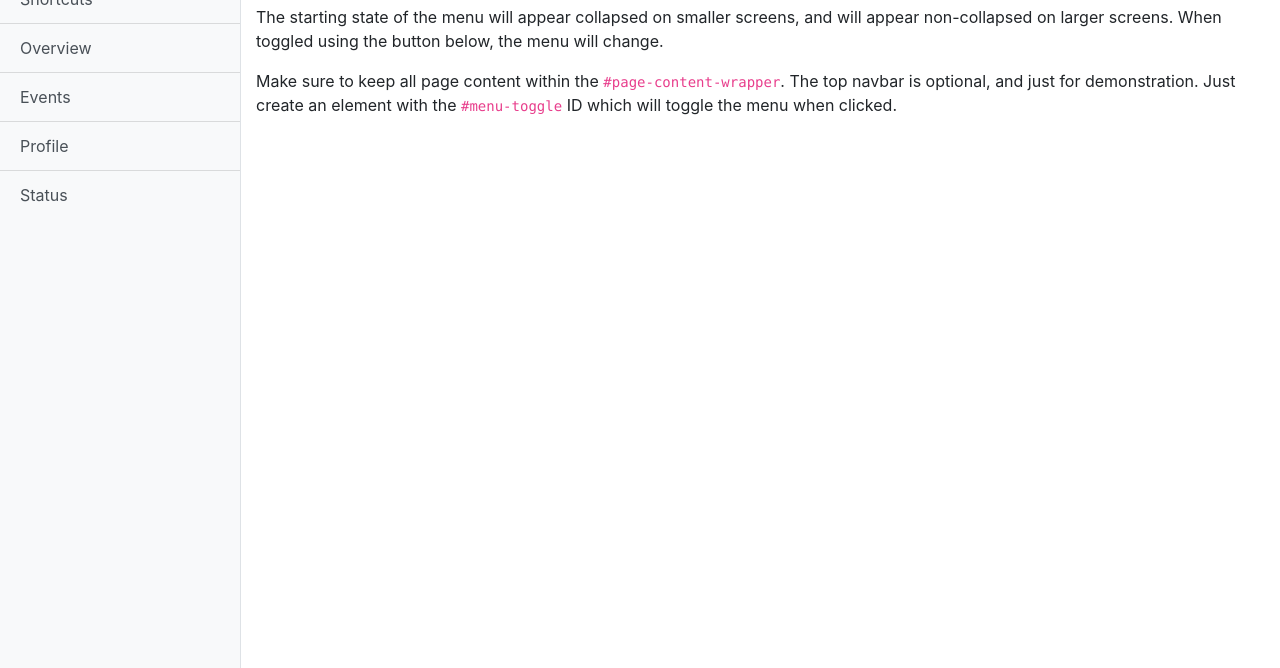
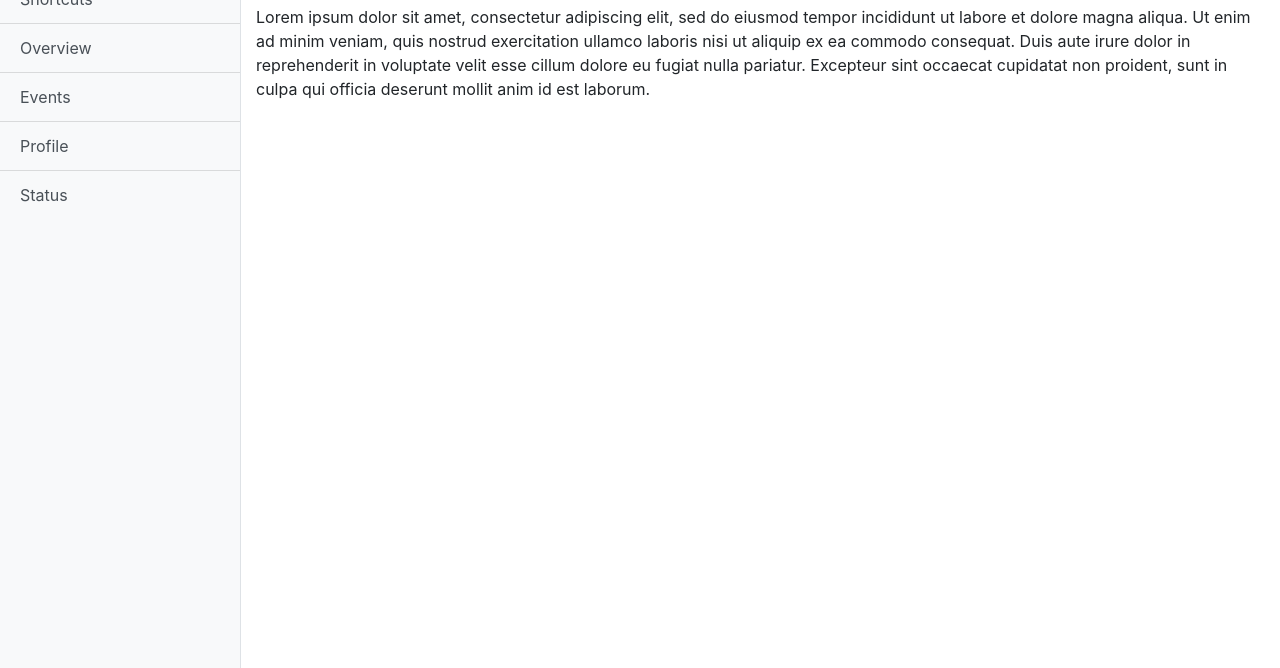
Before and after one commit to doniyke/haiflytrap, a website: page admin.html in a window 1280 px wide. Shown: the part 132-800 px from the top of the page. Drawn offline with Linux system fonts and the light colour scheme.

Commit message:
admin updated

```diff
--- a/admin.html
+++ b/admin.html
@@ -71,8 +71,10 @@
 
       <div class="container-fluid">
         <h1 class="mt-4">Simple Sidebar</h1>
-        <p>The starting state of the menu will appear collapsed on smaller screens, and will appear non-collapsed on larger screens. When toggled using the button below, the menu will change.</p>
-        <p>Make sure to keep all page content within the <code>#page-content-wrapper</code>. The top navbar is optional, and just for demonstration. Just create an element with the <code>#menu-toggle</code> ID which will toggle the menu when clicked.</p>
+        <!-- <p>The starting state of the menu will appear collapsed on smaller screens, and will appear non-collapsed on larger screens. When toggled using the button below, the menu will change.</p>
+        <p>Make sure to keep all page content within the <code>#page-content-wrapper</code>. The top navbar is optional, and just for demonstration. Just create an element with the <code>#menu-toggle</code> ID which will toggle the menu when clicked.</p> -->
+        <p>Lorem ipsum dolor sit amet, consectetur adipiscing elit, sed do eiusmod tempor incididunt ut labore et dolore magna aliqua. Ut enim ad minim veniam, quis nostrud exercitation ullamco laboris nisi ut aliquip ex ea commodo consequat. Duis aute irure dolor in reprehenderit in
+        voluptate velit esse cillum dolore eu fugiat nulla pariatur. Excepteur sint occaecat cupidatat non proident, sunt in culpa qui officia deserunt mollit anim id est laborum.</p>
       </div>
     </div>
     <!-- /#page-content-wrapper -->
```
